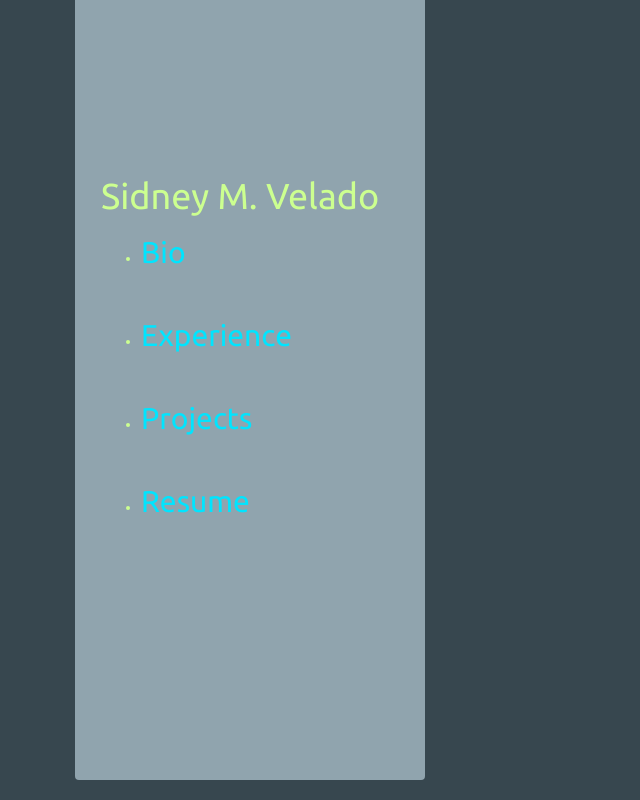
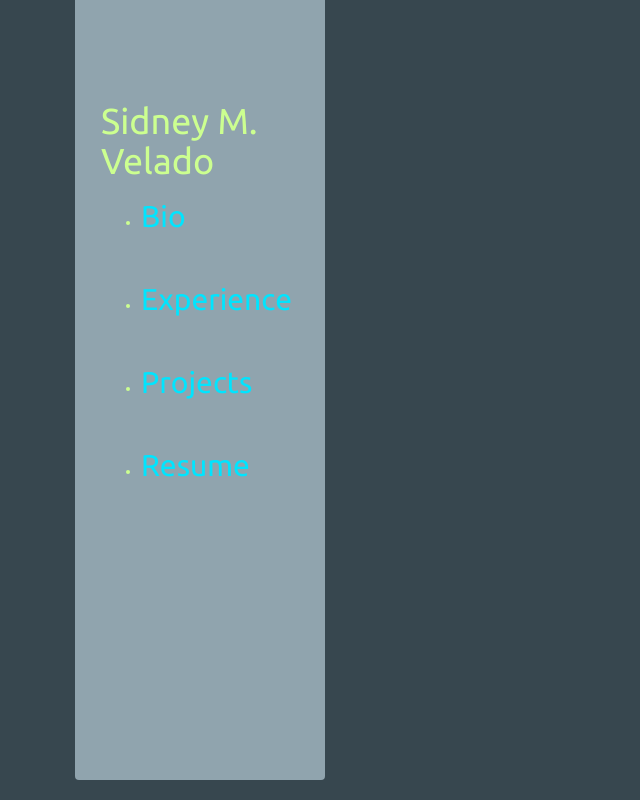
Before and after one commit to svelado/svelado.github.io, a Flask app: page / in a window 1280 px wide. Shown: the whole page, without its empty margins (0-640 px from the left). Run offline with Flask 2, Linux system fonts and the light colour scheme; some libraries are stand-ins or nearby versions.

Commit message:
Fixed width and text placement

```diff
--- a/static/css/mysite.css
+++ b/static/css/mysite.css
@@ -15,9 +15,9 @@ div.navbar {
 	color:#CCFF90;
 	bottom:0;
 	left:75px;
-	width:350px;
+	width:250px;
 	height: 100%;
-	padding-top: 175px;
+	padding-top: 100px;
 	padding-left: 25px;
 	background-color:#90A4AE;
 }
```
